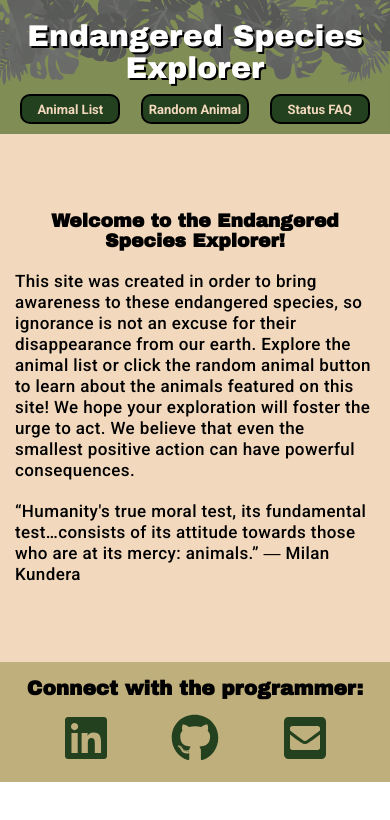
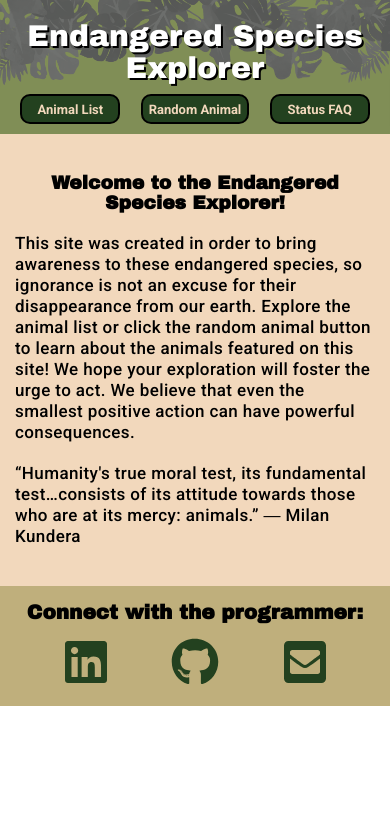
Before and after one commit to desireemoon/endgangered-species, a React (Create React App) app in the folder react-endangered-species/: page / in a window 390 px wide. Shown: the top 820 px of the page. Built offline with nearby package versions, Linux system fonts and the light colour scheme; no server answers.

Commit message:
resized homepage

```diff
--- a/react-endangered-species/src/App.css
+++ b/react-endangered-species/src/App.css
@@ -182,7 +182,7 @@ nav {
   }
 
   main {
-    min-height: 59vh;
+    min-height: 50vh;
   }
 }
 
```
